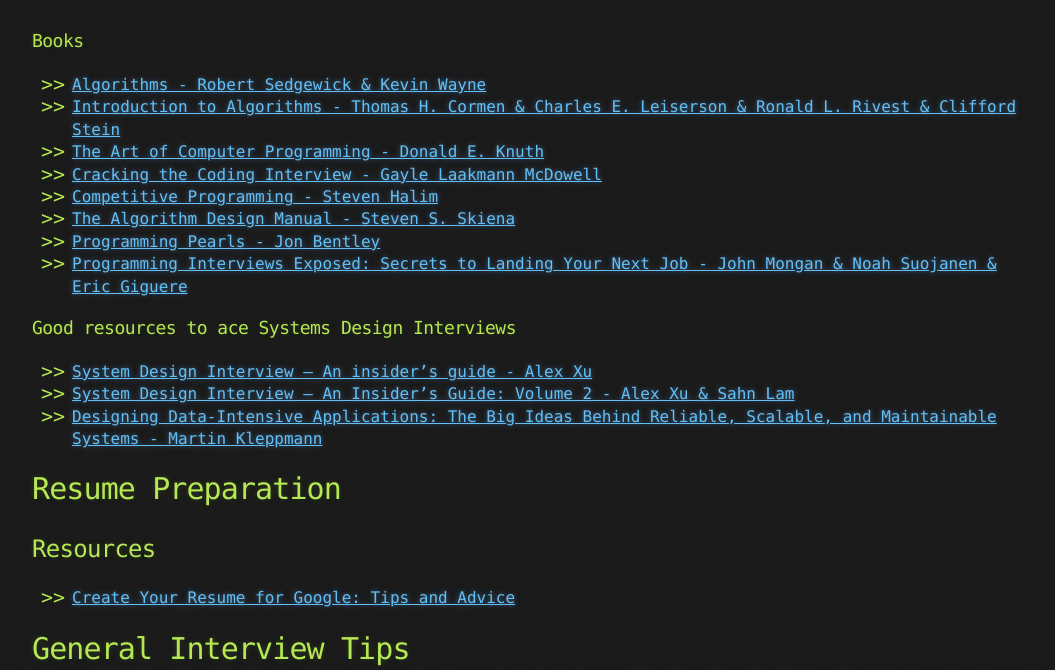
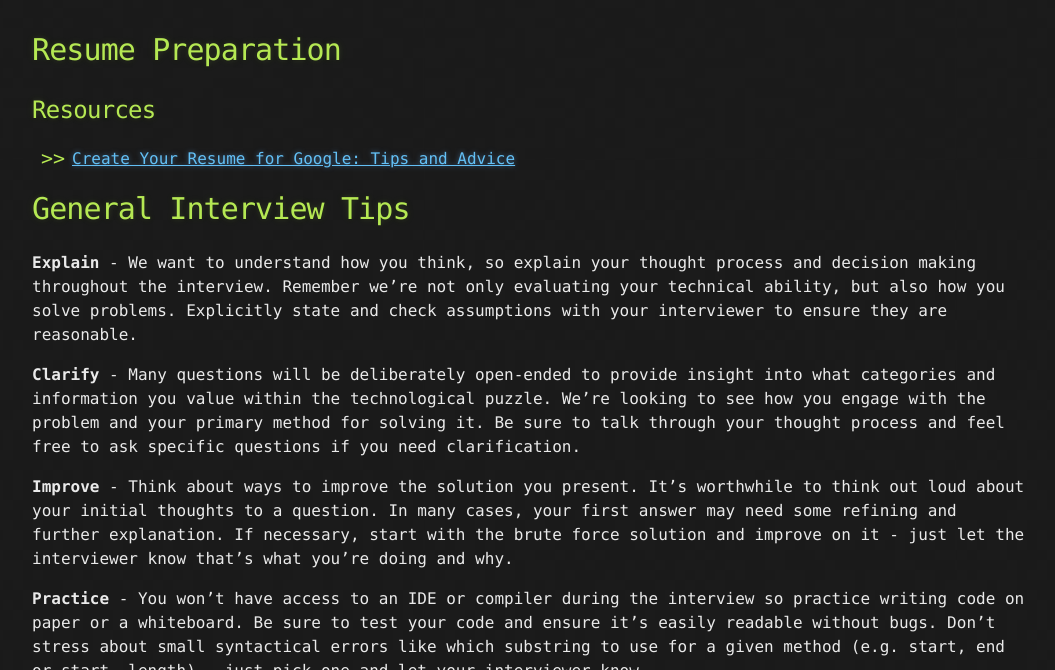
Before and after one commit to goodHunter27/serhatgiydiren.github.io, a Jekyll site: the page built from _posts/2020-01-23-preparation-guide-for-tech-interviews.md, in a window 1280 px wide and 900 px high, scrolled down 675 px, cut to the strip 230-900 px from the top of the window. Shown: the whole strip, without its empty margins (108-1163 px from the left). Built offline with Jekyll 4.4.1, drawn with Linux system fonts in a browser that asks for light colours.

Commit message:
Update 2020-01-23-preparation-guide-for-tech-interviews.md

```diff
--- a/_posts/2020-01-23-preparation-guide-for-tech-interviews.md
+++ b/_posts/2020-01-23-preparation-guide-for-tech-interviews.md
@@ -2,22 +2,6 @@
 title: Preparation Guide for Tech Interviews - Ace Your Google & Facebook (Meta) Interviews
 published: true
 ---
-
-### Books
-
-* [Algorithms - Robert Sedgewick & Kevin Wayne](https://amzn.to/3J238Xo){:target="_blank"}
-* [Introduction to Algorithms - Thomas H. Cormen & Charles E. Leiserson & Ronald L. Rivest & Clifford Stein](https://amzn.to/3PRgibH){:target="_blank"}
-* [The Art of Computer Programming - Donald E. Knuth](https://amzn.to/3S0Ggvd){:target="_blank"}
-* [Cracking the Coding Interview - Gayle Laakmann McDowell](https://amzn.to/3J23mhc){:target="_blank"}
-* [Competitive Programming - Steven Halim](https://amzn.to/3zz0i9f){:target="_blank"}
-* [The Algorithm Design Manual - Steven S. Skiena](https://amzn.to/3cBc8Xg){:target="_blank"}
-* [Programming Pearls - Jon Bentley](https://amzn.to/3J2iOtJ){:target="_blank"}
-* [Programming Interviews Exposed: Secrets to Landing Your Next Job - John Mongan & Noah Suojanen & Eric Giguere](https://amzn.to/3z3OOsU){:target="_blank"}
-
-### Good resources to ace Systems Design Interviews
-* [System Design Interview – An insider's guide - Alex Xu](https://amzn.to/3vdVLXd){:target="_blank"}
-* [System Design Interview – An Insider's Guide: Volume 2 - Alex Xu & Sahn Lam](https://amzn.to/3RXzPcp){:target="_blank"}
-* [Designing Data-Intensive Applications: The Big Ideas Behind Reliable, Scalable, and Maintainable Systems - Martin Kleppmann](https://amzn.to/3veIM7w){:target="_blank"}
 
 # Resume Preparation
 
```
